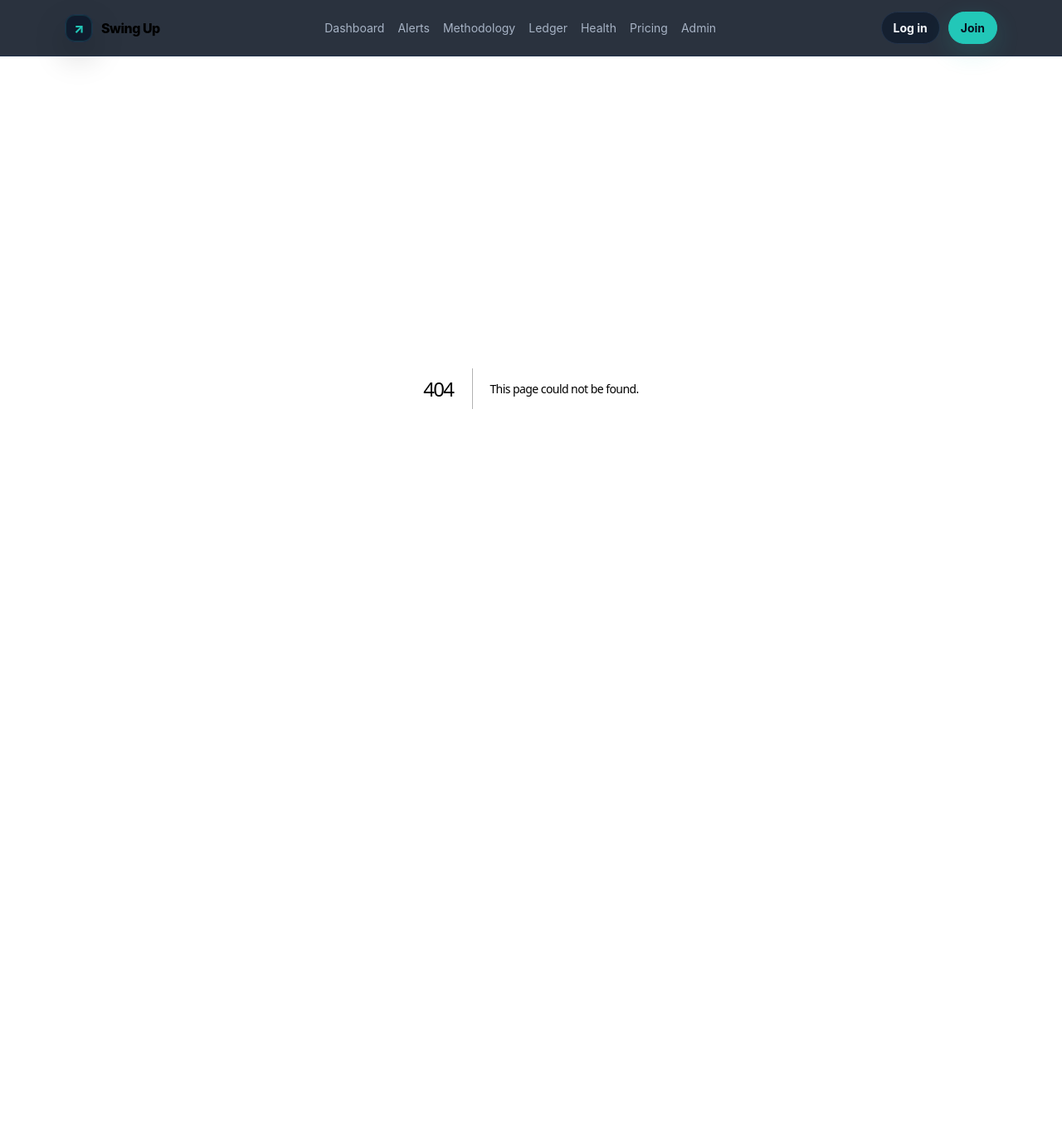
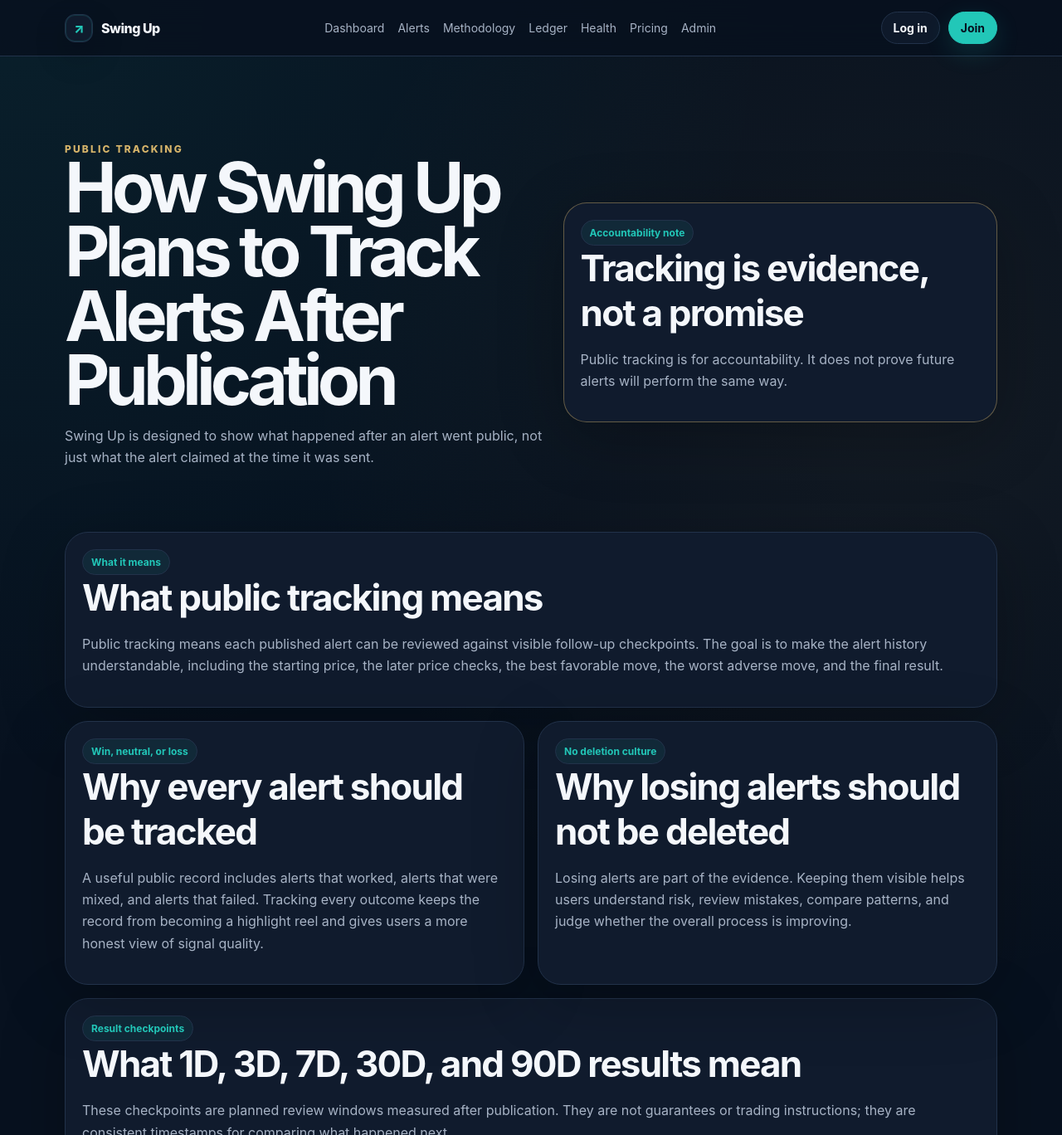
Before and after one commit to Team-AI-Factory/swing-up, a Next.js app: page /public-tracking in a window 1280 px wide. Before the commit this address had no page. Shown: the top 1368 px of the page at 83% size. Before the commit the page ends 868 px from the top, so only its background shows below. Built offline with nearby package versions, Linux system fonts and the light colour scheme.

Commit message:
Add public tracking explainer page

```diff
--- /dev/null
+++ b/app/public-tracking/page.tsx
@@ -0,0 +1,123 @@
+const trackingWindows = [
+  {
+    label: "1D",
+    copy: "The first full-day check shows how the market reacted shortly after the alert was published.",
+  },
+  {
+    label: "3D",
+    copy: "The three-day check captures early follow-through, reversals, or a neutral response after the initial move.",
+  },
+  {
+    label: "7D",
+    copy: "The one-week check gives short-term context without pretending the alert is a long-term forecast.",
+  },
+  {
+    label: "30D",
+    copy: "The thirty-day check shows whether the idea kept working, faded, or moved against the alert over a longer window.",
+  },
+  {
+    label: "90D",
+    copy: "The ninety-day check adds a durable review point for alerts that need more time to prove or disprove the thesis.",
+  },
+];
+
+const definitions = [
+  {
+    title: "What price at alert means",
+    copy: "Price at alert is the reference price captured when an alert is published. It gives every result a consistent starting point, even when users discover the alert later.",
+  },
+  {
+    title: "What max gain means",
+    copy: "Max gain is the best favorable move reached after publication during the tracking window. It helps separate alerts that briefly worked from alerts that never moved in the intended direction.",
+  },
+  {
+    title: "What max drawdown means",
+    copy: "Max drawdown is the worst adverse move reached after publication during the tracking window. It makes downside visible instead of only highlighting upside.",
+  },
+  {
+    title: "What final outcome means",
+    copy: "Final outcome is the plain-language result after review: win, neutral, or loss. It summarizes the tracked evidence without hiding the path the alert took.",
+  },
+];
+
+export default function PublicTrackingPage() {
+  return (
+    <main className="page">
+      <section className="hero trust-hero">
+        <div>
+          <div className="eyebrow">Public tracking</div>
+          <h1>How Swing Up Plans to Track Alerts After Publication</h1>
+          <p>
+            Swing Up is designed to show what happened after an alert went public, not just what the alert claimed at the time it was sent.
+          </p>
+        </div>
+        <article className="card risk-callout">
+          <span className="badge">Accountability note</span>
+          <h2>Tracking is evidence, not a promise</h2>
+          <p>
+            Public tracking is for accountability. It does not prove future alerts will perform the same way.
+          </p>
+        </article>
+      </section>
+
+      <section className="trust-section card">
+        <span className="badge">What it means</span>
+        <h2>What public tracking means</h2>
+        <p>
+          Public tracking means each published alert can be reviewed against visible follow-up checkpoints. The goal is to make the alert history understandable, including the starting price, the later price checks, the best favorable move, the worst adverse move, and the final result.
+        </p>
+      </section>
+
+      <section className="grid two trust-section">
+        <article className="card">
+          <span className="badge">Win, neutral, or loss</span>
+          <h2>Why every alert should be tracked</h2>
+          <p>
+            A useful public record includes alerts that worked, alerts that were mixed, and alerts that failed. Tracking every outcome keeps the record from becoming a highlight reel and gives users a more honest view of signal quality.
+          </p>
+        </article>
+        <article className="card">
+          <span className="badge">No deletion culture</span>
+          <h2>Why losing alerts should not be deleted</h2>
+          <p>
+            Losing alerts are part of the evidence. Keeping them visible helps users understand risk, review mistakes, compare patterns, and judge whether the overall process is improving.
+          </p>
+        </article>
+      </section>
+
+      <section className="trust-section card">
+        <span className="badge">Result checkpoints</span>
+        <h2>What 1D, 3D, 7D, 30D, and 90D results mean</h2>
+        <p>
+          These checkpoints are planned review windows measured after publication. They are not guarantees or trading instructions; they are consistent timestamps for comparing what happened next.
+        </p>
+        <div className="grid two">
+          {trackingWindows.map((window) => (
+            <article className="metric" key={window.label}>
+              <strong>{window.label}</strong>
+              <p>{window.copy}</p>
+            </article>
+          ))}
+        </div>
+      </section>
+
+      <section className="grid two trust-section">
+        {definitions.map((definition) => (
+          <article className="card" key={definition.title}>
+            <span className="badge">Definition</span>
+            <h2>{definition.title}</h2>
+            <p>{definition.copy}</p>
+          </article>
+        ))}
+      </section>
+
+      <section className="trust-section card risk-callout">
+        <span className="badge">Trust through receipts</span>
+        <h2>How public tracking builds trust</h2>
+        <p>
+          Public tracking builds trust by making outcomes easier to inspect. Users should be able to see when an alert was published, where it started, how it moved across standard checkpoints, and whether the final review counted as a win, neutral result, or loss.
+        </p>
+      </section>
+    </main>
+  );
+}
```
